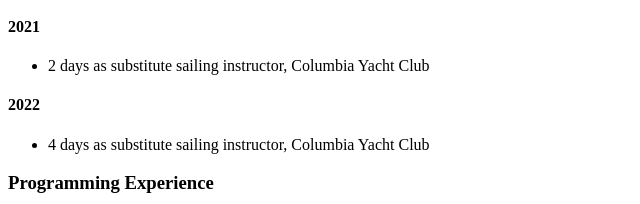
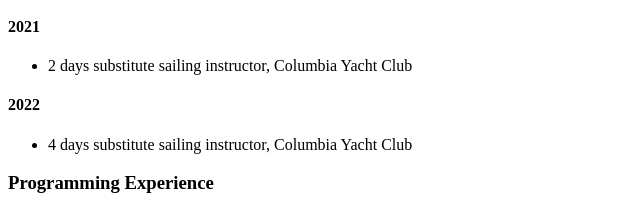
Before and after one commit to jweinsteiniit/project1, a plain HTML site: page index.html in a window 1280 px wide. Shown: the part 498-702 px from the top of the page, without its empty margins (0-640 px from the left). Drawn offline with Linux system fonts and the light colour scheme.

Commit message:
fixed typo

```diff
--- a/index.html
+++ b/index.html
@@ -15,11 +15,11 @@
     <h3>Work Experience: </h3>
     <h4>2021</h4>
     <ul>
-      <li>2 days as substitute sailing instructor, Columbia Yacht Club</li>
+      <li>2 days substitute sailing instructor, Columbia Yacht Club</li>
     </ul>
     <h4>2022</h4>
     <ul>
-      <li>4 days as substitute sailing instructor, Columbia Yacht Club</li>
+      <li>4 days substitute sailing instructor, Columbia Yacht Club</li>
     </ul>
     <h3>Programming Experience</h3>
     <ul>
```
